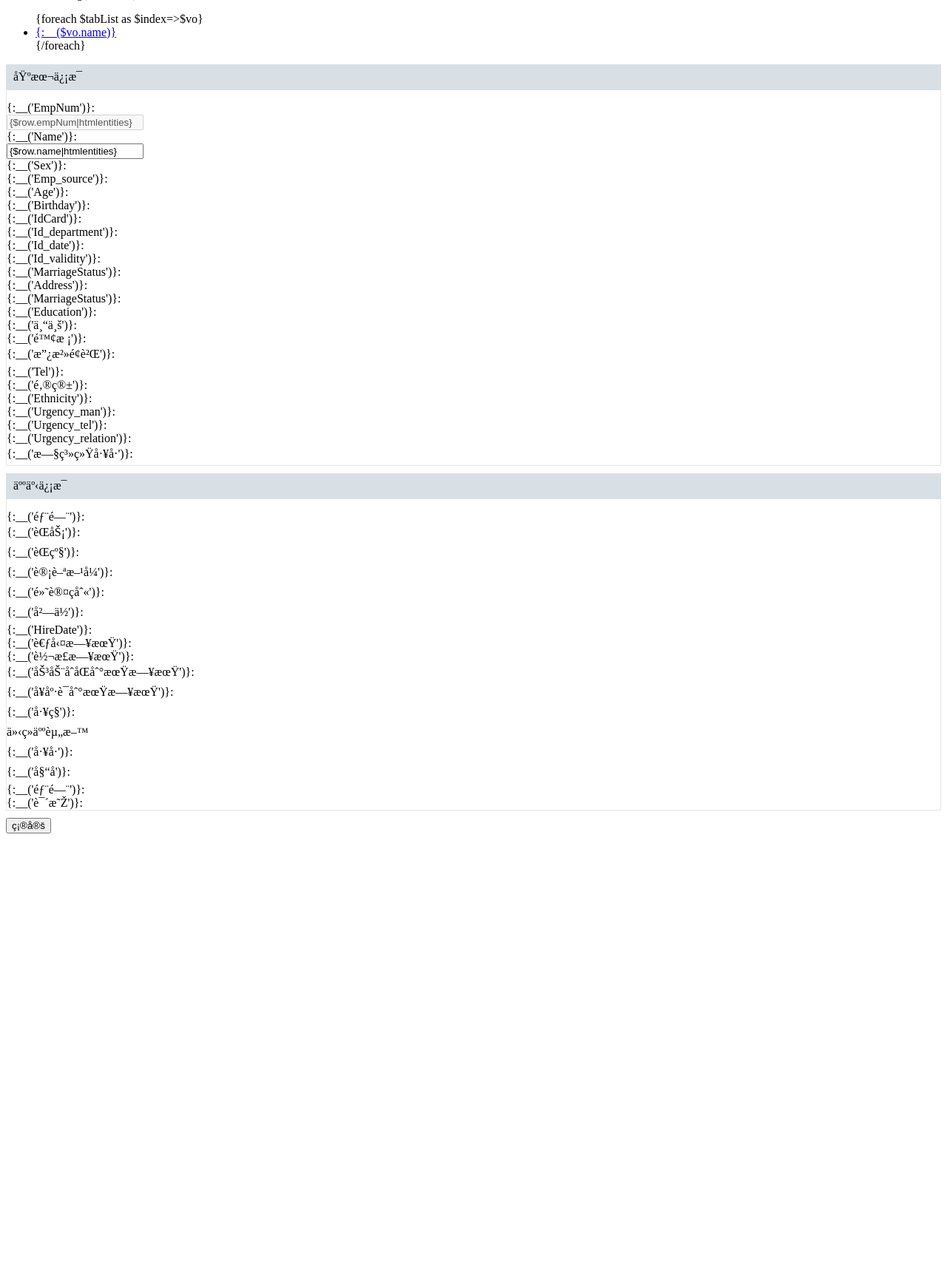
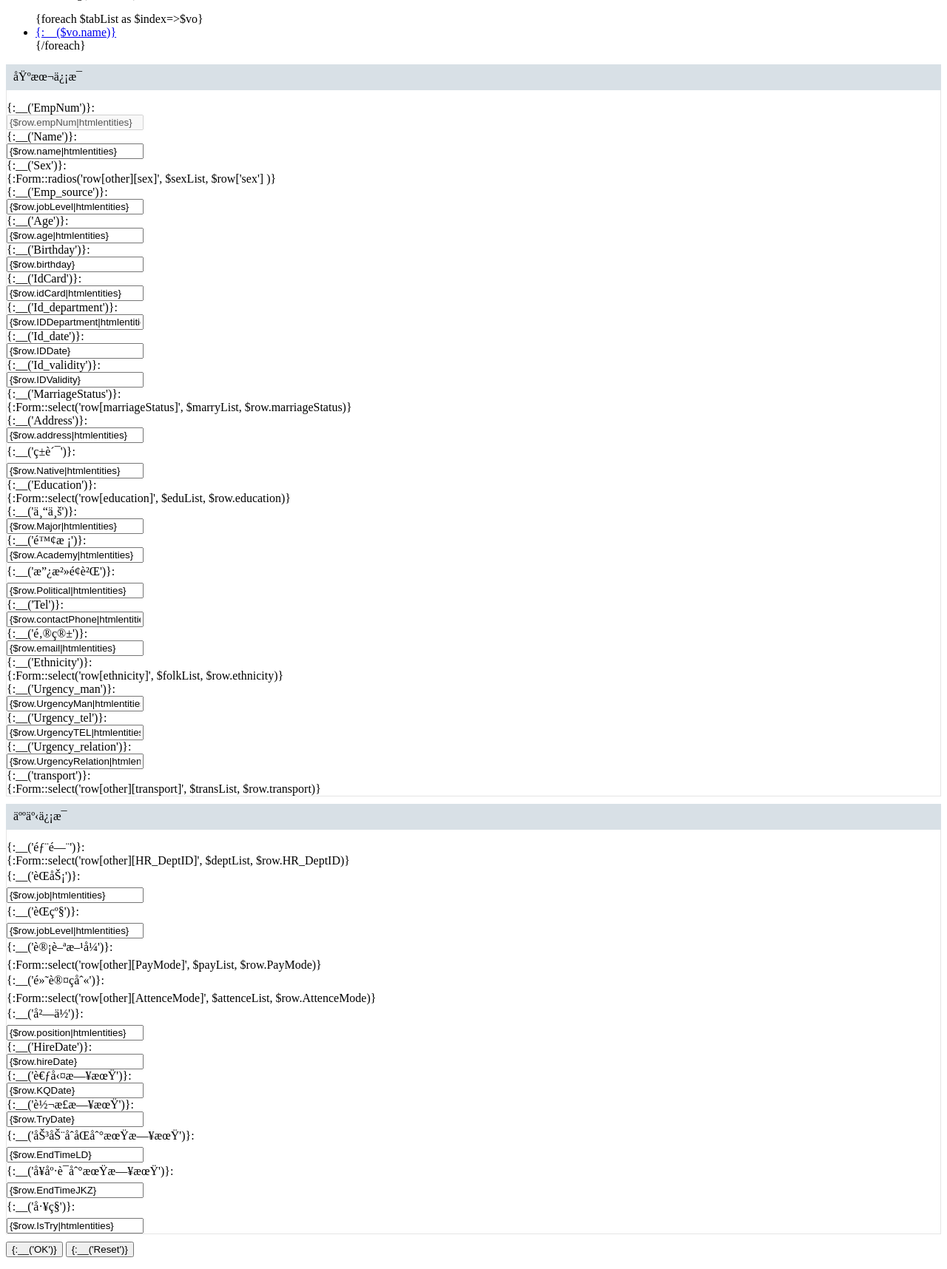
Before and after one commit to eddylee123/face_manager, a PHP site: page /DbName/application/admin/view/manager/detail.html in a window 1280 px wide. Shown: the part 25-1741 px from the top of the page at 74% size. Before the commit the page ends 1152 px from the top, so only its background shows below. Run offline with PHP 8.4, Linux system fonts and the light colour scheme; some libraries are stand-ins or nearby versions.

Commit message:
员工详情调整

```diff
--- a/application/admin/library/Kww.php
+++ b/application/admin/library/Kww.php
@@ -38,7 +38,7 @@ class Kww
     public static function header()
     {
 //        $tokenId = self::token();
-        $tokenId = "4509D244C32E8F24ED82DF32A7EF59FEEC7717F5288DC592323B28E5D4C85429B5D2";
+        $tokenId = "88264F184592B3B7F6ED562B5592C03F6D2317F5288DC592323B28E5D4C85429B5D2";
 
         return ["Tokenid: $tokenId"];
     }
@@ -182,12 +182,11 @@ class Kww
 
     /**
      * 员工列表
-     * @param $orgId
      * @param array $param
      * @return array|mixed
      * DateTime: 2024-02-26 16:08
      */
-    public static function userList($orgId, $param=[])
+    public static function userList($param=[])
     {
         $header = self::header();
         $url = self::hrNewApi."/api/w/dispatch";
@@ -256,6 +255,7 @@ class Kww
             "version" => "1.0.0",
             "data" => $param
         ];
+//        var_dump(json_encode($body,JSON_UNESCAPED_UNICODE));exit;
 
         $rs = curl_request($url, 'POST', $body, $header);;
 
--- a/application/admin/view/manager/detail.html
+++ b/application/admin/view/manager/detail.html
@@ -19,7 +19,7 @@
         </ul>
     </div>
 </div>
-<form id="detail-form" class="form-horizontal" method="POST" action="">
+<form id="edit-form" class="form-horizontal" data-toggle="validator" role="form" method="POST" action="">
     <div class="title">基本信息</div>
     <div class="area tab-1">
         <div class="form-group">
@@ -38,121 +38,128 @@
             <div class="col-md-3">
                 <label class="control-label col-sm-4">{:__('Sex')}:</label>
                 <div class="col-sm-8">
+                    {:Form::radios('row[other][sex]', $sexList, $row['sex'] )}
                 </div>
             </div>
-            <div class="col-md-3">
-
-            </div>
+<!--            <div class="" style="float: right">-->
+<!--                <img src="/assets/img/person.png" alt="">-->
+<!--            </div>-->
         </div>
         <div class="form-group">
             <div class="col-md-3">
                 <label class="control-label col-sm-4">{:__('Emp_source')}:</label>
                 <div class="col-sm-8">
+                    <input id="c-jobLevel" class="form-control" name="row[other][jobLevel]" type="text" value="{$row.jobLevel|htmlentities}">
                 </div>
             </div>
             <div class="col-md-3">
                 <label class="control-label col-sm-4">{:__('Age')}:</label>
                 <div class="col-sm-8">
+                    <input id="c-age" class="form-control" name="row[other][age]" type="text" value="{$row.age|htmlentities}">
                 </div>
             </div>
             <div class="col-md-3">
                 <label class="control-label col-sm-4">{:__('Birthday')}:</label>
                 <div class="col-sm-8">
+                    <input id="c-birthday" class="form-control datetimepicker" data-date-format="YYYY-MM-DD" data-use-current="true" name="row[other][birthday]" type="text" value="{$row.birthday}">
                 </div>
-            </div>
-            <div class="col-md-3">
-
             </div>
         </div>
         <div class="form-group">
             <div class="col-md-3">
                 <label class="control-label col-sm-4">{:__('IdCard')}:</label>
                 <div class="col-sm-8">
+                    <input id="c-idCard" class="form-control" name="row[idCard]" type="text" value="{$row.idCard|htmlentities}">
                 </div>
             </div>
             <div class="col-md-6">
                 <label class="control-label col-sm-2">{:__('Id_department')}:</label>
                 <div class="col-sm-10">
+                    <input id="c-IDDepartment" class="form-control" name="row[other][IDDepartment]" type="text" value="{$row.IDDepartment|htmlentities}">
                 </div>
             </div>
-            <div class="col-md-3">
 
-            </div>
         </div>
         <div class="form-group">
             <div class="col-md-3">
                 <label class="control-label col-sm-4">{:__('Id_date')}:</label>
                 <div class="col-sm-8">
+                    <input id="c-IDDate" class="form-control datetimepicker" data-date-format="YYYY-MM-DD" data-use-current="true" name="row[other][IDDate]" type="text" value="{$row.IDDate}">
                 </div>
             </div>
             <div class="col-md-3">
                 <label class="control-label col-sm-4">{:__('Id_validity')}:</label>
                 <div class="col-sm-8">
+                    <input id="c-IDValidity" class="form-control datetimepicker" data-date-format="YYYY-MM-DD" data-use-current="true" name="row[other][IDValidity]" type="text" value="{$row.IDValidity}">
                 </div>
             </div>
             <div class="col-md-3">
                 <label class="control-label col-sm-4">{:__('MarriageStatus')}:</label>
                 <div class="col-sm-8">
+                    {:Form::select('row[marriageStatus]', $marryList, $row.marriageStatus)}
                 </div>
             </div>
-            <div class="col-md-3">
 
-            </div>
         </div>
         <div class="form-group">
             <div class="col-md-6">
                 <label class="control-label col-sm-2">{:__('Address')}:</label>
                 <div class="col-sm-10">
+                    <input id="c-address" class="form-control" name="row[other][address]" type="text" value="{$row.address|htmlentities}">
                 </div>
             </div>
             <div class="col-md-3">
-                <label class="control-label col-sm-4">{:__('MarriageStatus')}:</label>
+                <label class="control-label col-sm-4">{:__('籍贯')}:</label>
                 <div class="col-sm-8">
+                    <input id="c-Native" class="form-control" name="row[other][Native]" type="text" value="{$row.Native|htmlentities}">
                 </div>
             </div>
-            <div class="col-md-3">
 
-            </div>
         </div>
         <div class="form-group">
             <div class="col-md-3">
                 <label class="control-label col-sm-4">{:__('Education')}:</label>
                 <div class="col-sm-8">
+                    {:Form::select('row[education]', $eduList, $row.education)}
                 </div>
             </div>
             <div class="col-md-3">
                 <label class="control-label col-sm-4">{:__('专业')}:</label>
                 <div class="col-sm-8">
+                    <input id="c-Major" class="form-control" name="row[other][Major]" type="text" value="{$row.Major|htmlentities}">
                 </div>
             </div>
             <div class="col-md-3">
                 <label class="control-label col-sm-4">{:__('院校')}:</label>
                 <div class="col-sm-8">
+                    <input id="c-Academy" class="form-control" name="row[other][Academy]" type="text" value="{$row.Academy|htmlentities}">
                 </div>
             </div>
-            <div class="col-md-3">
 
-            </div>
         </div>
         <div class="form-group">
             <div class="col-md-3">
                 <label class="control-label col-sm-4">{:__('政治面貌')}:</label>
                 <div class="col-sm-8">
+                    <input id="c-Political" class="form-control" name="row[other][Political]" type="text" value="{$row.Political|htmlentities}">
                 </div>
             </div>
             <div class="col-md-3">
                 <label class="control-label col-sm-4">{:__('Tel')}:</label>
                 <div class="col-sm-8">
+                    <input id="c-contactPhone" class="form-control" name="row[contactPhone]" type="text" value="{$row.contactPhone|htmlentities}">
                 </div>
             </div>
             <div class="col-md-3">
                 <label class="control-label col-sm-4">{:__('邮箱')}:</label>
                 <div class="col-sm-8">
+                    <input id="c-email" class="form-control" name="row[other][email]" type="text" value="{$row.email|htmlentities}">
                 </div>
             </div>
             <div class="col-md-3">
                 <label class="control-label col-sm-4">{:__('Ethnicity')}:</label>
                 <div class="col-sm-8">
+                    {:Form::select('row[ethnicity]', $folkList, $row.ethnicity)}
                 </div>
             </div>
         </div>
@@ -160,21 +167,25 @@
             <div class="col-md-3">
                 <label class="control-label col-sm-4">{:__('Urgency_man')}:</label>
                 <div class="col-sm-8">
+                    <input id="c-UrgencyMan" class="form-control" name="row[other][UrgencyMan]" type="text" value="{$row.UrgencyMan|htmlentities}">
                 </div>
             </div>
             <div class="col-md-3">
                 <label class="control-label col-sm-4">{:__('Urgency_tel')}:</label>
                 <div class="col-sm-8">
+                    <input id="c-UrgencyTEL" class="form-control" name="row[other][UrgencyTEL]" type="text" value="{$row.UrgencyTEL|htmlentities}">
                 </div>
             </div>
             <div class="col-md-3">
                 <label class="control-label col-sm-4">{:__('Urgency_relation')}:</label>
                 <div class="col-sm-8">
+                    <input id="c-UrgencyRelation" class="form-control" name="row[other][UrgencyRelation]" type="text" value="{$row.UrgencyRelation|htmlentities}">
                 </div>
             </div>
             <div class="col-md-3">
-                <label class="control-label col-sm-4">{:__('旧系统工号')}:</label>
+                <label class="control-label col-sm-4">{:__('transport')}:</label>
                 <div class="col-sm-8">
+                    {:Form::select('row[other][transport]', $transList, $row.transport)}
                 </div>
             </div>
         </div>
@@ -186,21 +197,25 @@
             <div class="col-md-3">
                 <label class="control-label col-sm-4">{:__('部门')}:</label>
                 <div class="col-sm-8">
+                    {:Form::select('row[other][HR_DeptID]', $deptList, $row.HR_DeptID)}
                 </div>
             </div>
             <div class="col-md-3">
                 <label class="control-label col-sm-4">{:__('职务')}:</label>
                 <div class="col-sm-8">
+                    <input id="c-job" class="form-control" name="row[other][job]" type="text" value="{$row.job|htmlentities}">
                 </div>
             </div>
             <div class="col-md-3">
                 <label class="control-label col-sm-4">{:__('职级')}:</label>
                 <div class="col-sm-8">
+                    <input id="c-jobLevel1" class="form-control" name="row[other][jobLevel]" type="text" value="{$row.jobLevel|htmlentities}">
                 </div>
             </div>
             <div class="col-md-3">
                 <label class="control-label col-sm-4">{:__('计薪方式')}:</label>
                 <div class="col-sm-8">
+                    {:Form::select('row[other][PayMode]', $payList, $row.PayMode)}
                 </div>
             </div>
         </div>
@@ -208,21 +223,25 @@
             <div class="col-md-3">
                 <label class="control-label col-sm-4">{:__('默认班别')}:</label>
                 <div class="col-sm-8">
+                    {:Form::select('row[other][AttenceMode]', $attenceList, $row.AttenceMode)}
                 </div>
             </div>
             <div class="col-md-3">
                 <label class="control-label col-sm-4">{:__('岗位')}:</label>
                 <div class="col-sm-8">
+                    <input id="c-position" class="form-control" name="row[other][position]" type="text" value="{$row.position|htmlentities}">
                 </div>
             </div>
             <div class="col-md-3">
                 <label class="control-label col-sm-4">{:__('HireDate')}:</label>
                 <div class="col-sm-8">
+                    <input id="c-hireDate" class="form-control datetimepicker" data-date-format="YYYY-MM-DD" data-use-current="true" name="row[hireDate]" type="text" value="{$row.hireDate}">
                 </div>
             </div>
             <div class="col-md-3">
                 <label class="control-label col-sm-4">{:__('考勤日期')}:</label>
                 <div class="col-sm-8">
+                    <input id="c-KQDate" class="form-control datetimepicker" data-date-format="YYYY-MM-DD" data-use-current="true" name="row[other][KQDate]" type="text" value="{$row.KQDate}">
                 </div>
             </div>
         </div>
@@ -230,54 +249,58 @@
             <div class="col-md-3">
                 <label class="control-label col-sm-4">{:__('转正日期')}:</label>
                 <div class="col-sm-8">
+                    <input id="c-TryDate" class="form-control datetimepicker" data-date-format="YYYY-MM-DD" data-use-current="true" name="row[other][TryDate]" type="text" value="{$row.TryDate}">
                 </div>
             </div>
             <div class="col-md-3">
                 <label class="control-label col-sm-4">{:__('劳动合同到期日期')}:</label>
                 <div class="col-sm-8">
+                    <input id="c-EndTimeLD" class="form-control datetimepicker" data-date-format="YYYY-MM-DD" data-use-current="true" name="row[other][EndTimeLD]" type="text" value="{$row.EndTimeLD}">
                 </div>
             </div>
             <div class="col-md-3">
                 <label class="control-label col-sm-4">{:__('健康证到期日期')}:</label>
                 <div class="col-sm-8">
+                    <input id="c-EndTimeJKZ" class="form-control datetimepicker" data-date-format="YYYY-MM-DD" data-use-current="true" name="row[other][EndTimeJKZ]" type="text" value="{$row.EndTimeJKZ}">
                 </div>
             </div>
             <div class="col-md-3">
                 <label class="control-label col-sm-4">{:__('工种')}:</label>
                 <div class="col-sm-8">
+                    <input id="c-IsTry" class="form-control" name="row[other][IsTry]" type="text" value="{$row.IsTry|htmlentities}">
                 </div>
             </div>
         </div>
-        <div>介绍人资料</div>
-        <div class="form-group">
-            <div class="col-md-3">
-                <label class="control-label col-sm-4">{:__('工号')}:</label>
-                <div class="col-sm-8">
-                </div>
-            </div>
-            <div class="col-md-3">
-                <label class="control-label col-sm-4">{:__('姓名')}:</label>
-                <div class="col-sm-8">
-                </div>
-            </div>
-            <div class="col-md-3">
-                <label class="control-label col-sm-4">{:__('部门')}:</label>
-                <div class="col-sm-8">
-                </div>
-            </div>
-            <div class="col-md-3">
-                <label class="control-label col-sm-4">{:__('说明')}:</label>
-                <div class="col-sm-8">
-                </div>
-            </div>
-        </div>
+<!--        <div>介绍人资料</div>-->
+<!--        <div class="form-group">-->
+<!--            <div class="col-md-3">-->
+<!--                <label class="control-label col-sm-4">{:__('工号')}:</label>-->
+<!--                <div class="col-sm-8">-->
+<!--                </div>-->
+<!--            </div>-->
+<!--            <div class="col-md-3">-->
+<!--                <label class="control-label col-sm-4">{:__('姓名')}:</label>-->
+<!--                <div class="col-sm-8">-->
+<!--                </div>-->
+<!--            </div>-->
+<!--            <div class="col-md-3">-->
+<!--                <label class="control-label col-sm-4">{:__('部门')}:</label>-->
+<!--                <div class="col-sm-8">-->
+<!--                </div>-->
+<!--            </div>-->
+<!--            <div class="col-md-3">-->
+<!--                <label class="control-label col-sm-4">{:__('说明')}:</label>-->
+<!--                <div class="col-sm-8">-->
+<!--                </div>-->
+<!--            </div>-->
+<!--        </div>-->
     </div>
 
     <div class="form-group layer-footer">
-        <input type="hidden" name="pass" value="1">
         <label class="control-label col-xs-12 col-sm-2"></label>
         <div class="col-xs-12 col-sm-8">
-            <button type="button" class="btn btn-danger close-dia">确定</button>
+            <button type="submit" class="btn btn-success btn-embossed">{:__('OK')}</button>
+            <button type="reset" class="btn btn-default btn-embossed">{:__('Reset')}</button>
         </div>
     </div>
 </form>
```
Also changed, not shown: application/admin/controller/Manager.php (+41 -9 lines), application/admin/library/Handle.php (+30 -0 lines), application/admin/model/Manager.php (added, +70 -0 lines), application/admin/view/manager/other.html (+89 -88 lines), public/assets/img/person.png (added), public/assets/js/backend/manager.js.
